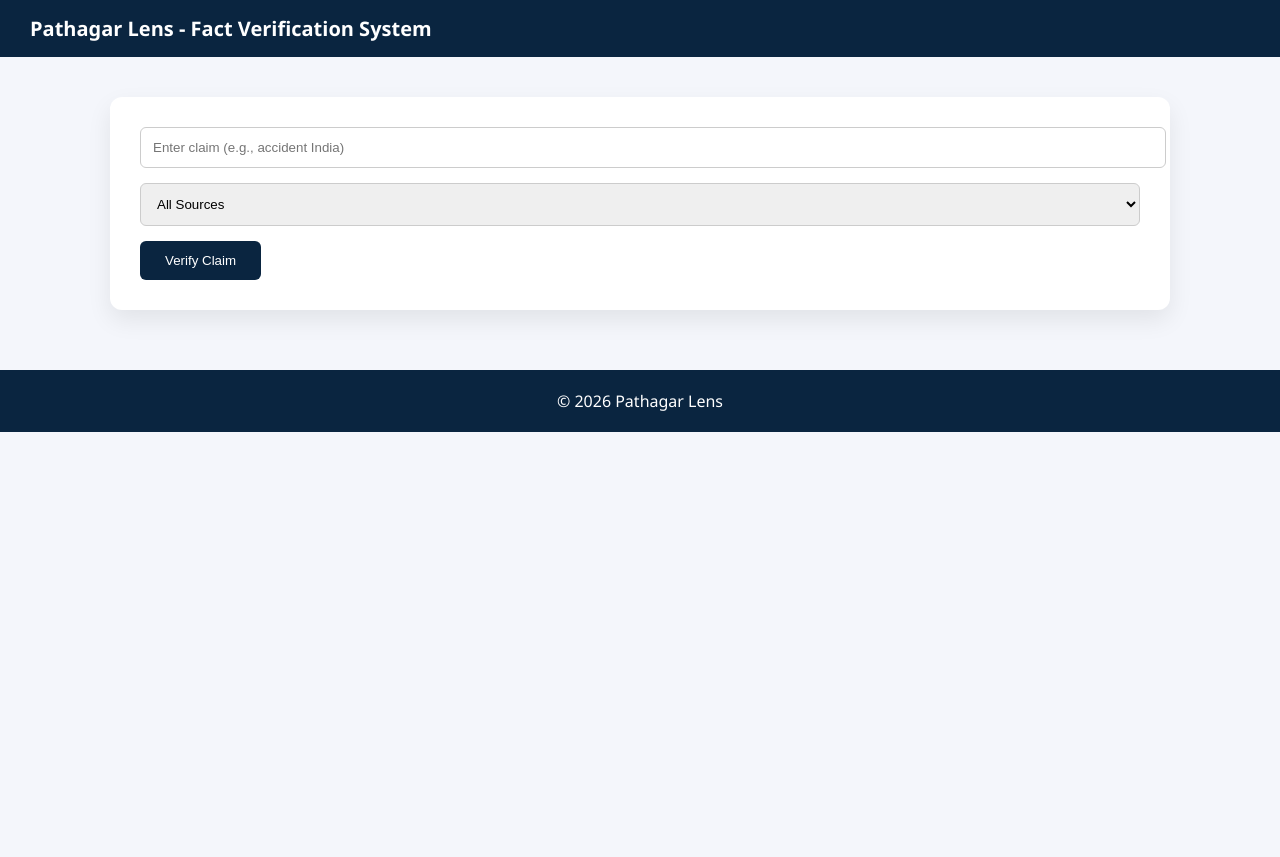
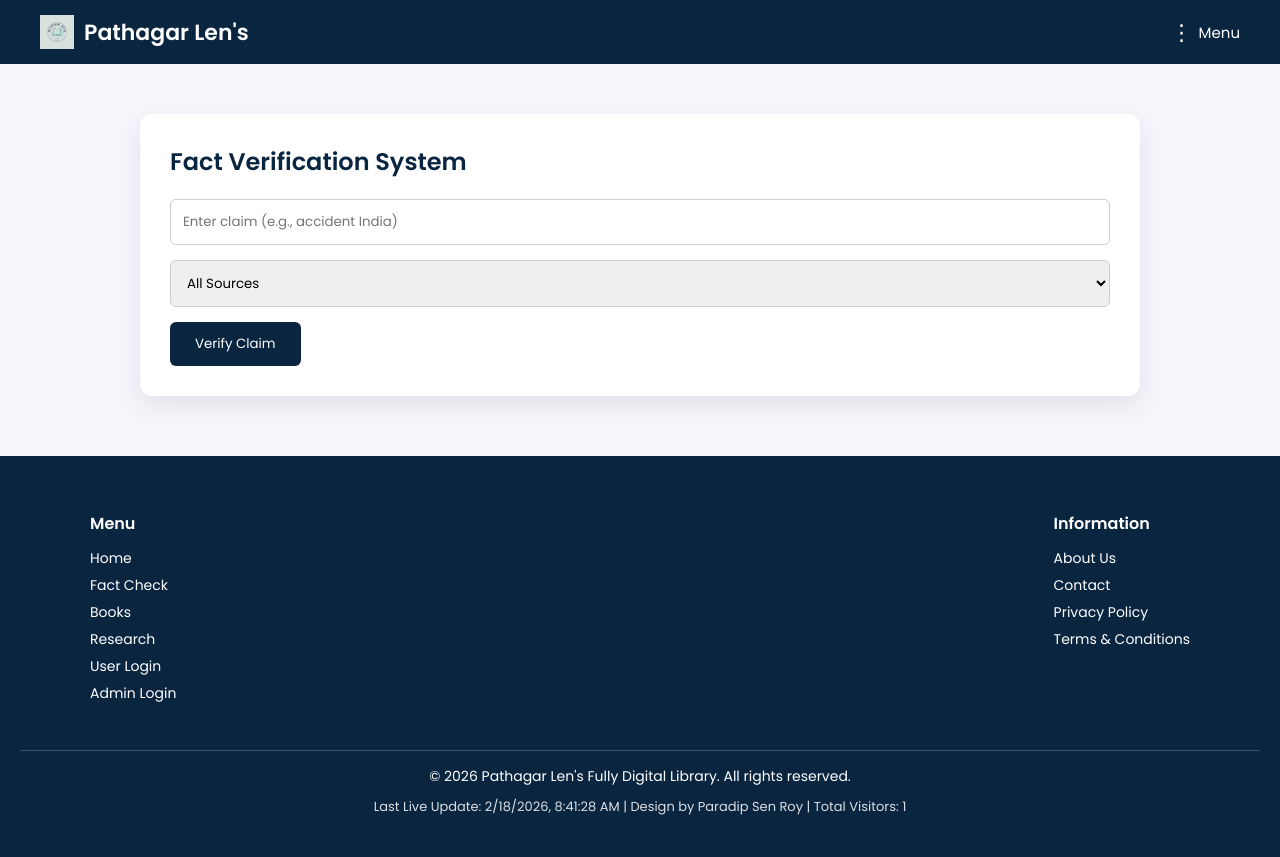
Before and after one commit to pathagarlens/pathagar-lens, a website: page fact.html in a window 1280 px wide. Before the commit the page ends 800 px from the top, so only its background shows below. Drawn offline with Linux system fonts and the light colour scheme.

Commit message:
Update fact.html

```diff
--- a/fact.html
+++ b/fact.html
@@ -1,34 +1,111 @@
 <!DOCTYPE html>
-<html>
+<html lang="en">
 <head>
 <meta charset="UTF-8">
 <meta name="viewport" content="width=device-width, initial-scale=1.0">
-<title>Pathagar Lens - Fact Check</title>
+<title>Pathagar Len's - Fact Check</title>
+
+<link href="https://fonts.googleapis.com/css2?family=Poppins:wght@300;400;600&display=swap" rel="stylesheet">
 
 <style>
-body{
-    font-family: 'Segoe UI', sans-serif;
-    background:#f4f6fb;
+*{
     margin:0;
+    padding:0;
+    box-sizing:border-box;
+    font-family:'Poppins', sans-serif;
 }
 
+body{
+    background:#f4f6fb;
+    color:#333;
+}
+
+/* HEADER (Same as index.html) */
 header{
     background:#0a2540;
     color:white;
-    padding:15px 30px;
-    font-size:20px;
-    font-weight:bold;
+    padding:15px 40px;
+    display:flex;
+    justify-content:space-between;
+    align-items:center;
     position:sticky;
     top:0;
+    z-index:1000;
 }
 
+.logo-container{
+    display:flex;
+    align-items:center;
+}
+
+.logo-img{
+    width:34px;
+    height:34px;
+    margin-right:10px;
+}
+
+.logo{
+    font-size:22px;
+    font-weight:600;
+    text-decoration:none;
+    color:white;
+}
+
+.menu-wrapper{
+    display:flex;
+    align-items:center;
+    cursor:pointer;
+    font-size:15px;
+    user-select:none;
+    position:relative;
+}
+
+.menu-wrapper span{
+    margin-left:6px;
+}
+
+.menu-icon{
+    font-size:22px;
+}
+
+.dropdown{
+    position:absolute;
+    right:0;
+    top:45px;
+    background:white;
+    width:220px;
+    box-shadow:0 8px 20px rgba(0,0,0,0.15);
+    border-radius:8px;
+    display:none;
+    flex-direction:column;
+    overflow:hidden;
+}
+
+.dropdown a{
+    padding:12px 18px;
+    text-decoration:none;
+    color:#0a2540;
+    font-size:14px;
+    transition:0.3s;
+}
+
+.dropdown a:hover{
+    background:#f1f4f8;
+}
+
+/* FACT SECTION */
 .container{
     max-width:1000px;
-    margin:40px auto;
+    margin:50px auto;
     background:white;
     padding:30px;
     border-radius:12px;
     box-shadow:0 10px 25px rgba(0,0,0,0.08);
+}
+
+.container h2{
+    margin-bottom:20px;
+    color:#0a2540;
 }
 
 input, select{
@@ -88,12 +165,52 @@ button:hover{
 .mixed{background:#fff3cd;color:#856404;}
 .review{background:#f8d7da;color:#721c24;}
 
+/* FOOTER (Same as index.html) */
 footer{
-    margin-top:60px;
-    text-align:center;
-    padding:20px;
     background:#0a2540;
     color:white;
+    padding:40px 20px;
+    margin-top:60px;
+}
+
+.footer-container{
+    display:flex;
+    justify-content:space-between;
+    flex-wrap:wrap;
+    max-width:1100px;
+    margin:auto;
+}
+
+.footer-section{
+    margin:15px 0;
+}
+
+.footer-section h4{
+    margin-bottom:12px;
+    font-weight:600;
+}
+
+.footer-section a{
+    display:block;
+    color:white;
+    text-decoration:none;
+    font-size:14px;
+    margin-bottom:6px;
+}
+
+.footer-bottom{
+    text-align:center;
+    margin-top:25px;
+    font-size:14px;
+    border-top:1px solid rgba(255,255,255,0.2);
+    padding-top:15px;
+}
+
+.footer-extra{
+    text-align:center;
+    font-size:13px;
+    margin-top:10px;
+    opacity:0.85;
 }
 </style>
 </head>
@@ -101,10 +218,28 @@ footer{
 <body>
 
 <header>
-Pathagar Lens - Fact Verification System
+    <div class="logo-container">
+        <img src="mainlogo.jpg" class="logo-img" alt="Logo">
+        <a href="index.html" class="logo">Pathagar Len's</a>
+    </div>
+
+    <div class="menu-wrapper" id="menuToggle">
+        <div class="menu-icon">⋮</div>
+        <span>Menu</span>
+        <div class="dropdown" id="menu">
+            <a href="index.html">Home</a>
+            <a href="fact.html">Fact Check</a>
+            <a href="books.html">Books</a>
+            <a href="research.html">Research</a>
+            <a href="#">User Login</a>
+            <a href="#" style="font-weight:600; color:#c0392b;">Admin Login</a>
+        </div>
+    </div>
 </header>
 
 <div class="container">
+
+<h2>Fact Verification System</h2>
 
 <input type="text" id="claimInput" placeholder="Enter claim (e.g., accident India)">
 
@@ -125,11 +260,68 @@ Load More
 </div>
 
 <footer>
-© 2026 Pathagar Lens
+  <div class="footer-container">
+    <div class="footer-section">
+      <h4>Menu</h4>
+      <a href="index.html">Home</a>
+      <a href="fact.html">Fact Check</a>
+      <a href="books.html">Books</a>
+      <a href="research.html">Research</a>
+      <a href="#">User Login</a>
+      <a href="#">Admin Login</a>
+    </div>
+
+    <div class="footer-section">
+      <h4>Information</h4>
+      <a href="#">About Us</a>
+      <a href="#">Contact</a>
+      <a href="#">Privacy Policy</a>
+      <a href="#">Terms & Conditions</a>
+    </div>
+  </div>
+
+  <div class="footer-bottom">
+    © <span id="year"></span> Pathagar Len's Fully Digital Library. All rights reserved.
+  </div>
+
+  <div class="footer-extra">
+    Last Live Update: <span id="liveDate"></span> |
+    Design by Paradip Sen Roy |
+    Total Visitors: <span id="visitCount"></span>
+  </div>
 </footer>
 
 <script>
 
+/* MENU */
+const menuToggle = document.getElementById("menuToggle");
+const menu = document.getElementById("menu");
+
+menuToggle.addEventListener("click", function(e){
+    e.stopPropagation();
+    menu.style.display = menu.style.display === "flex" ? "none" : "flex";
+});
+
+document.addEventListener("click", function(){
+    menu.style.display = "none";
+});
+
+menu.addEventListener("click", function(e){
+    e.stopPropagation();
+});
+
+/* Footer Dynamic Info */
+document.getElementById("year").textContent = new Date().getFullYear();
+document.getElementById("liveDate").textContent = new Date().toLocaleString();
+
+if(!localStorage.getItem("visitCount")){
+    localStorage.setItem("visitCount", 1);
+}else{
+    localStorage.setItem("visitCount", parseInt(localStorage.getItem("visitCount")) + 1);
+}
+document.getElementById("visitCount").textContent = localStorage.getItem("visitCount");
+
+/* FACT SYSTEM */
 let allResults = [];
 let visibleCount = 0;
 const batchSize = 5;
```
